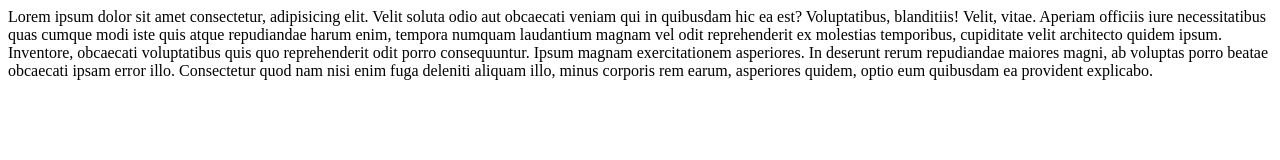
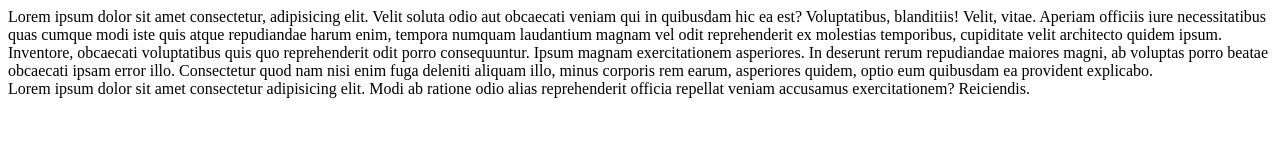
Before and after one commit to cmmanriquez/repo55555, a plain HTML site: page about.html in a window 1280 px wide. Drawn offline with Linux system fonts and the light colour scheme.

Commit message:
nuevos cambios 02

```diff
--- a/about.html
+++ b/about.html
@@ -10,5 +10,8 @@
     <main>
         Lorem ipsum dolor sit amet consectetur, adipisicing elit. Velit soluta odio aut obcaecati veniam qui in quibusdam hic ea est? Voluptatibus, blanditiis! Velit, vitae. Aperiam officiis iure necessitatibus quas cumque modi iste quis atque repudiandae harum enim, tempora numquam laudantium magnam vel odit reprehenderit ex molestias temporibus, cupiditate velit architecto quidem ipsum. Inventore, obcaecati voluptatibus quis quo reprehenderit odit porro consequuntur. Ipsum magnam exercitationem asperiores. In deserunt rerum repudiandae maiores magni, ab voluptas porro beatae obcaecati ipsam error illo. Consectetur quod nam nisi enim fuga deleniti aliquam illo, minus corporis rem earum, asperiores quidem, optio eum quibusdam ea provident explicabo.
     </main>
+    <footer>
+        Lorem ipsum dolor sit amet consectetur adipisicing elit. Modi ab ratione odio alias reprehenderit officia repellat veniam accusamus exercitationem? Reiciendis.
+    </footer>
 </body>
 </html>
```
